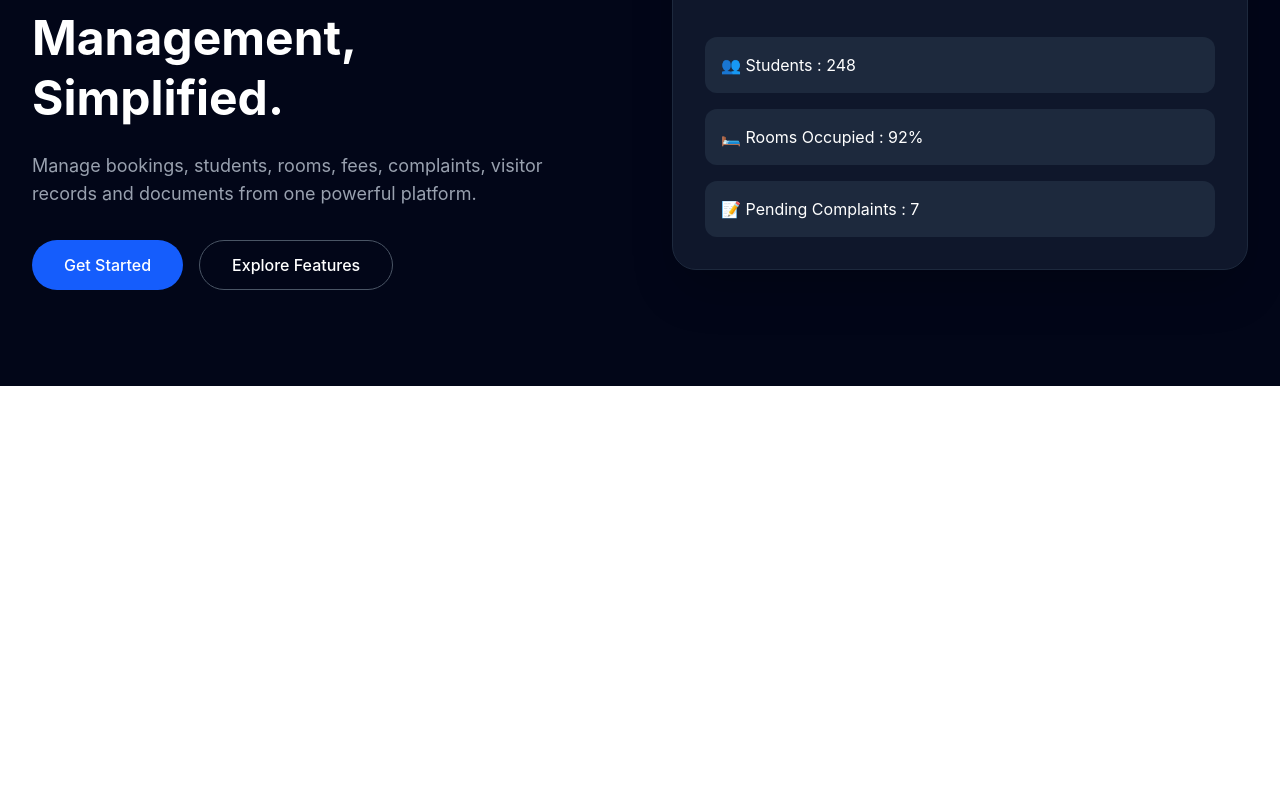
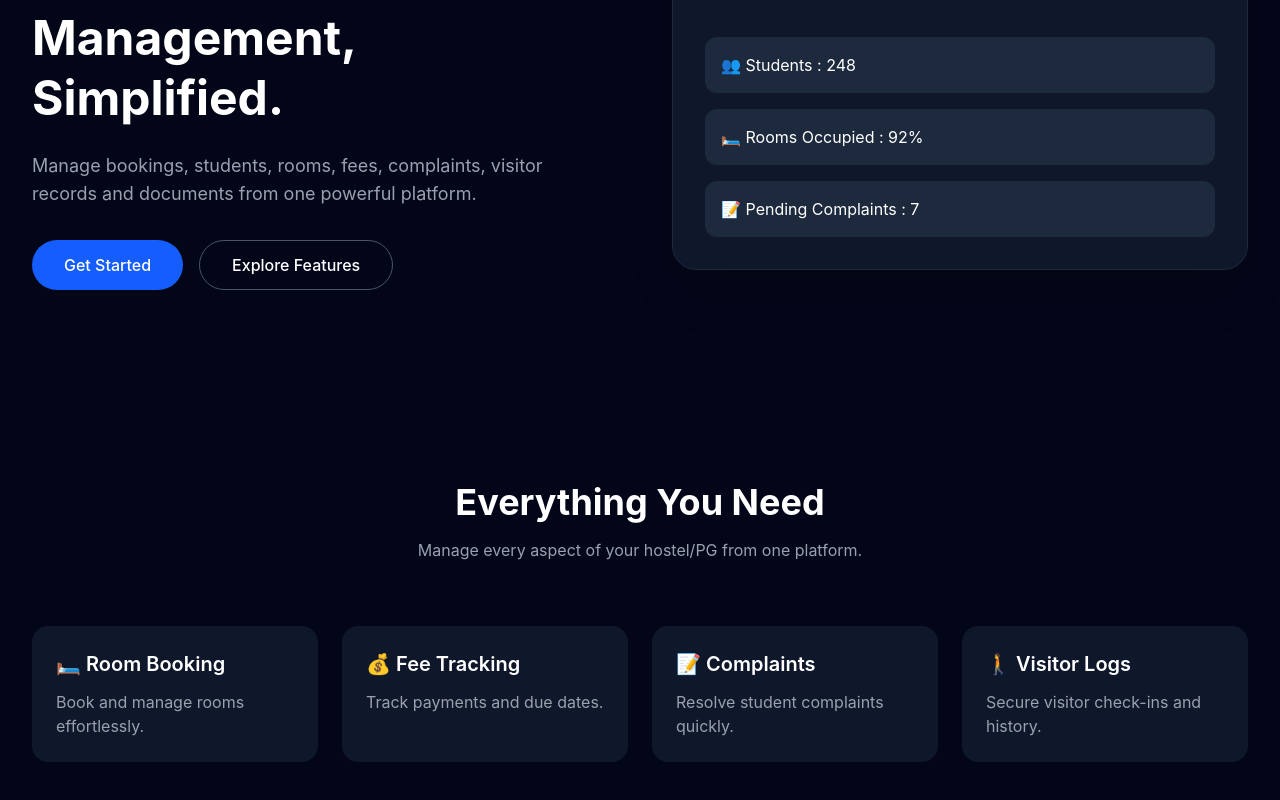
Before and after one commit to Manvi-Sinha/dormix, a React (Vite) app: page / in a window 1280 px wide. Shown: the part 290-1090 px from the top of the page. Before the commit the page ends 800 px from the top, so only its background shows below. Built offline with nearby package versions, Linux system fonts and the light colour scheme.

Commit message:
Add features section

```diff
--- /dev/null
+++ b/src/components/Features.jsx
@@ -0,0 +1,51 @@
+function Features() {
+  return (
+    <section className="bg-slate-950 text-white py-24">
+      <div className="max-w-7xl mx-auto px-8">
+
+        <h2 className="text-4xl font-bold text-center">
+          Everything You Need
+        </h2>
+
+        <p className="text-gray-400 text-center mt-4">
+          Manage every aspect of your hostel/PG from one platform.
+        </p>
+
+        <div className="grid md:grid-cols-2 lg:grid-cols-4 gap-6 mt-16">
+
+          <div className="bg-slate-900 p-6 rounded-2xl">
+            <h3 className="text-xl font-semibold">🛏️ Room Booking</h3>
+            <p className="text-gray-400 mt-3">
+              Book and manage rooms effortlessly.
+            </p>
+          </div>
+
+          <div className="bg-slate-900 p-6 rounded-2xl">
+            <h3 className="text-xl font-semibold">💰 Fee Tracking</h3>
+            <p className="text-gray-400 mt-3">
+              Track payments and due dates.
+            </p>
+          </div>
+
+          <div className="bg-slate-900 p-6 rounded-2xl">
+            <h3 className="text-xl font-semibold">📝 Complaints</h3>
+            <p className="text-gray-400 mt-3">
+              Resolve student complaints quickly.
+            </p>
+          </div>
+
+          <div className="bg-slate-900 p-6 rounded-2xl">
+            <h3 className="text-xl font-semibold">🚶 Visitor Logs</h3>
+            <p className="text-gray-400 mt-3">
+              Secure visitor check-ins and history.
+            </p>
+          </div>
+
+        </div>
+
+      </div>
+    </section>
+  );
+}
+
+export default Features;
--- a/src/pages/Home.jsx
+++ b/src/pages/Home.jsx
@@ -1,11 +1,13 @@
 import Navbar from "../components/Navbar";
 import Hero from "../components/Hero";
+import Features from "../components/Features";
 
 function Home() {
   return (
     <>
       <Navbar />
       <Hero />
+      <Features />
     </>
   );
 }
```
